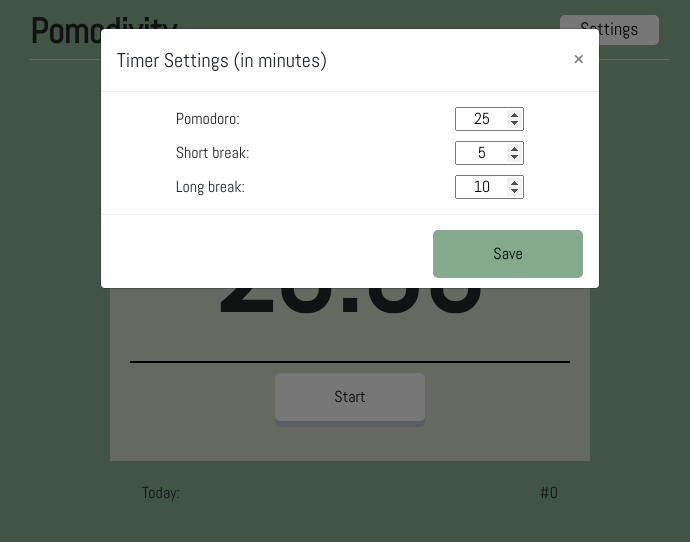
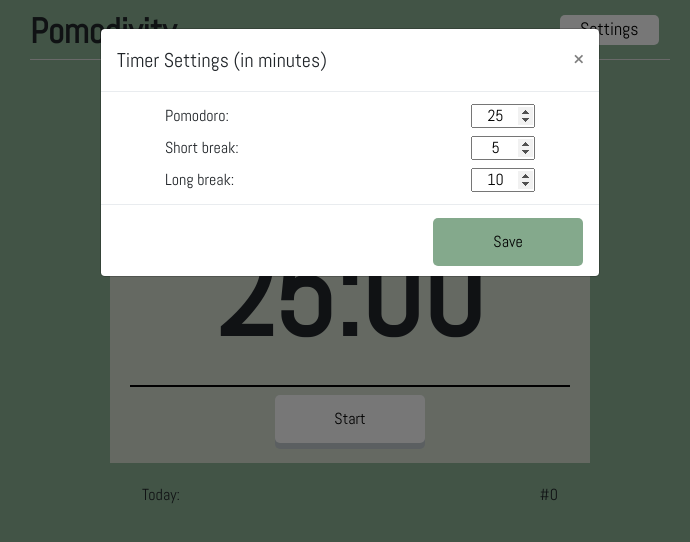
Before and after one commit to caeres/pomodivity-deprecated, a plain HTML site: page index.html in a window 1280 px wide. Both pictures are taken after a click on the button "Settings". Shown: the whole page, without its empty margins (290-980 px from the left). Drawn offline with nearby package versions, Linux system fonts and the light colour scheme.

Commit message:
Update of index.css as requested

```diff
--- a/index.css
+++ b/index.css
@@ -5,6 +5,7 @@ Styling Sheet of the index.html page
   --pomo-bg-color: #84a98c;
   --pomo-accent-color: #cad2c5;
 }
+
 * {
   padding: 0;
   margin: 0;
@@ -12,6 +13,7 @@ Styling Sheet of the index.html page
   font-family: "Abel", sans-serif;
   font-size: 16px;
 }
+
 body {
   width: 100%;
   min-height: 100vh;
@@ -30,11 +32,13 @@ header {
   border-bottom-width: 1px;
   display: flex;
 }
+
 header div {
   font-size: 35px;
   padding: 5px 0px;
   font-weight: 600;
 }
+
 .btn-settings {
   margin-left: 60%;
   font-size: 15px;
@@ -46,12 +50,16 @@ header div {
   font-size: 18px;
   cursor: pointer;
 }
+
 .btn-settings:active {
   transform: translateY(4px);
+  transition: all 200ms ease;
 }
+
 .btn-settings:focus-visible {
   outline: none;
 }
+
 .btn-settings:focus {
   outline: none;
 }
@@ -60,30 +68,36 @@ header div {
 /* ------------------------------------------- */
 
 .settings-modal-body {
-  margin: 10px 15%;
+  margin: 8px 64px;
   display: flex;
   flex-direction: column;
 }
+
 .settings-modal-section {
   display: flex;
   justify-content: space-between;
-  margin: 5px 0;
+  margin: 4px 0;
 }
+
 .settings-modal-section input[type="number"] {
-  max-width: 20%;
+  width: 64px;
   text-align: center;
 }
+
 .settings-modal-section input[type="number"]::-webkit-inner-spin-button,
 input[type="number"]::-webkit-outer-spin-button {
   opacity: 1;
 }
+
 .modal-footer {
   outline: none;
   padding: 5px 16px 10px 16px;
 }
+
 .btn-modal {
   background-color: var(--pomo-bg-color);
 }
+
 .btn-modal:focus {
   outline: none;
   box-shadow: none;
@@ -91,29 +105,36 @@ input[type="number"]::-webkit-outer-spin-button {
 
 /* MAIN BODY STYLING */
 /* ------------------------------------------- */
+
 .wrapper {
   max-width: 640px;
   margin: 0 auto;
   padding: 0px 12px;
 }
+
 .main {
   text-align: center;
-  margin-top: 60px;
+  margin-top: 64px;
 }
+
 .content {
   background-color: var(--pomo-accent-color);
   max-width: 480px;
   margin: 0 auto;
 }
+
 .timer-display {
-  padding: 20px 20px 40px 20px;
+  padding: 20px;
+  padding-top: 40px;
 }
+
 .timer-settings {
   display: inline-flex;
   align-items: center;
 }
+
 .btn-timer {
-  margin: 0 5px;
+  margin: 0 4px;
   cursor: pointer;
   background-color: var(--pomo-accent-color);
   padding: 10px 5px;
@@ -121,17 +142,21 @@ input[type="number"]::-webkit-outer-spin-button {
   border-radius: 5px;
   font-size: 18px;
 }
+
 .btn-timer:focus-visible,
 .btn-timer:focus {
   outline: none;
   border: none;
 }
+
 .btn-timer:active {
   transform: translateY(4px);
 }
+
 .btn-timer-active-visual {
   background-color: darkgray;
 }
+
 .timer-string {
   font-size: 120px;
   font-weight: bold;
@@ -140,10 +165,12 @@ input[type="number"]::-webkit-outer-spin-button {
   background: transparent;
   width: 100%;
 }
+
 /* button needs to lose the box-shadow after being pressed */
 /* 2te class  */
+
 .btn {
-  margin: 10px 0 0 0;
+  margin: 8px 0 0 0;
   width: 150px;
   height: 3rem;
   border: none;
@@ -153,21 +180,26 @@ input[type="number"]::-webkit-outer-spin-button {
   box-shadow: none;
   font-size: 16px;
 }
+
 .btn-start:focus,
 .btn-start {
   box-shadow: #b7bfc2 0px 6px 0px 0px;
 }
+
 .btn-stop {
   box-shadow: none;
   transform: translateY(6px);
 }
+
 .btn-stop:focus {
   box-shadow: none;
 }
+
 .info {
   text-align: left;
   padding: 20px 100px;
 }
+
 .info {
   display: flex;
   flex-direction: row;
```
